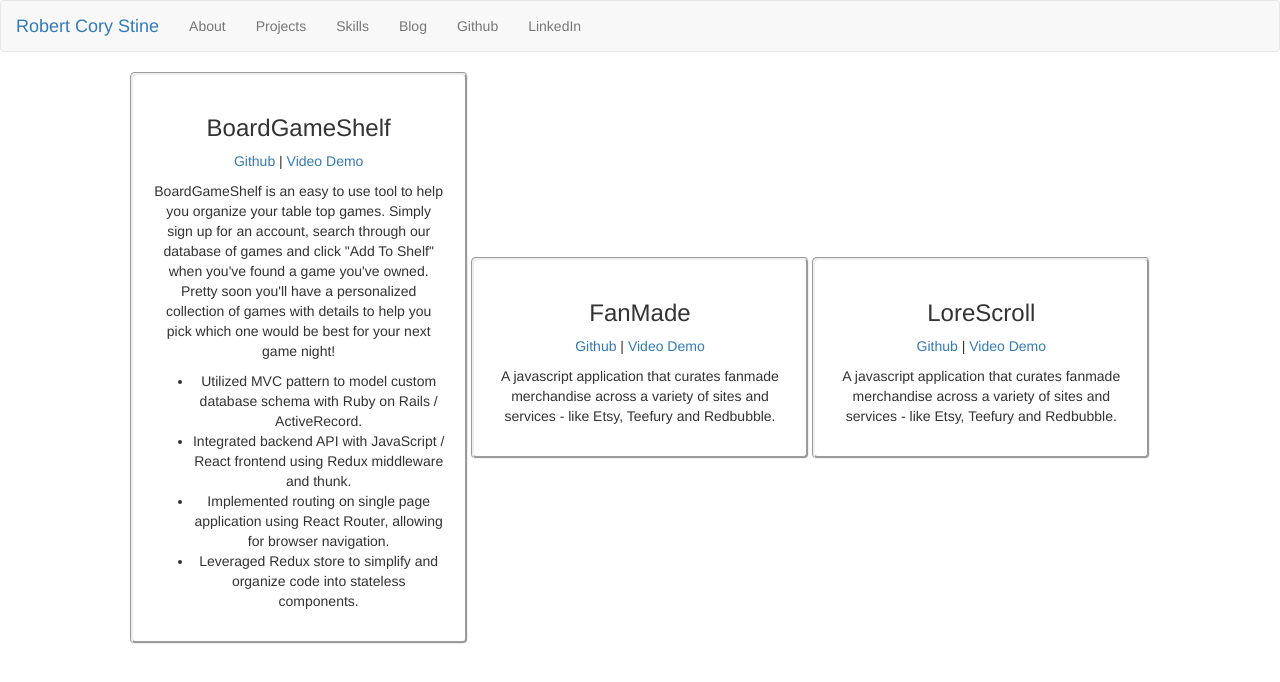
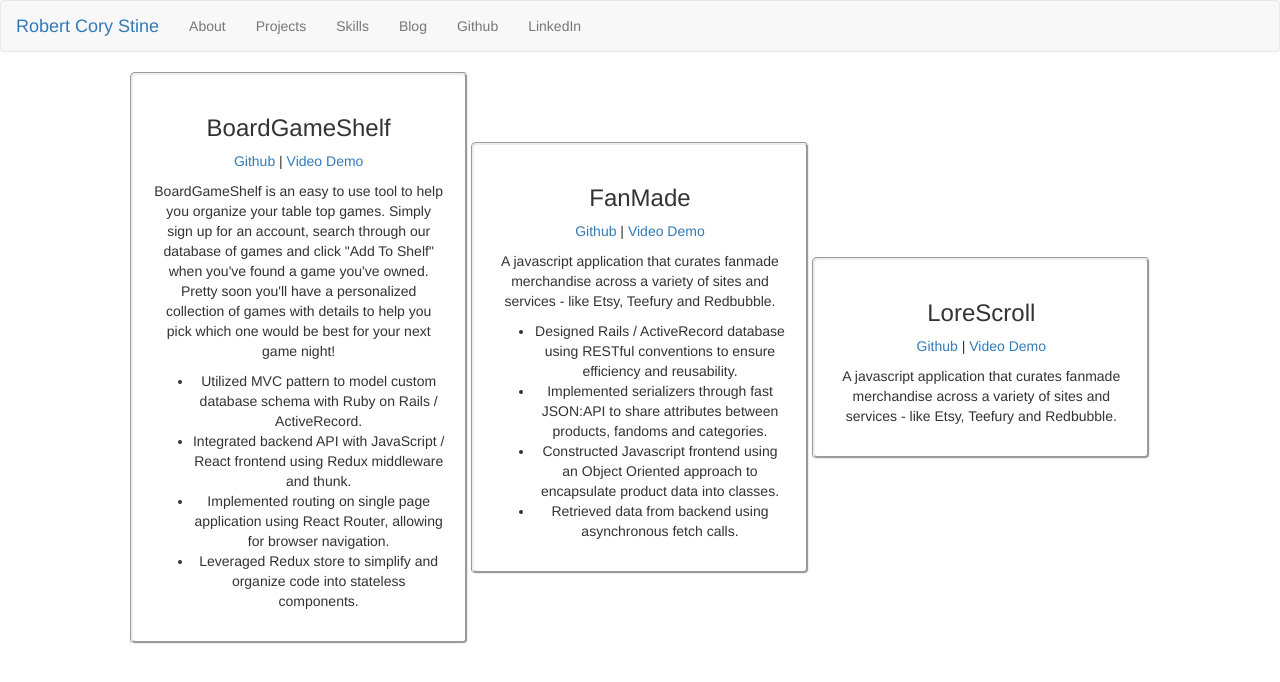
Before and after one commit to GoldenPavilion/portfolio, a React (Create React App) app: page /projects in a window 1280 px wide. Shown: the top 682 px of the page. Built offline with nearby package versions, Linux system fonts and the light colour scheme.

Commit message:
added list of tech specs to FanMade

```diff
--- a/src/Projects.js
+++ b/src/Projects.js
@@ -19,6 +19,12 @@ const Projects = () => {
                 <h3 className="card-title">FanMade</h3>
                 <p><a href="https://github.com/GoldenPavilion/js_project_fanmade">Github</a> | <a href="https://www.youtube.com/watch?v=CnQky8X72a8">Video Demo</a></p>
                 <p className="card-text">A javascript application that curates fanmade merchandise across a variety of sites and services - like Etsy, Teefury and Redbubble.</p>
+                <ul>
+                    <li>Designed Rails / ActiveRecord database using RESTful conventions to ensure efficiency and reusability.</li>
+                    <li>Implemented serializers through fast JSON:API to share attributes between products, fandoms and categories.</li>
+                    <li>Constructed Javascript frontend using an Object Oriented approach to encapsulate product data into classes.</li>
+                    <li>Retrieved data from backend using asynchronous fetch calls.</li>
+                </ul>
             </div>
             <div className="card">
                 <h3 className="card-title">LoreScroll</h3>
```
